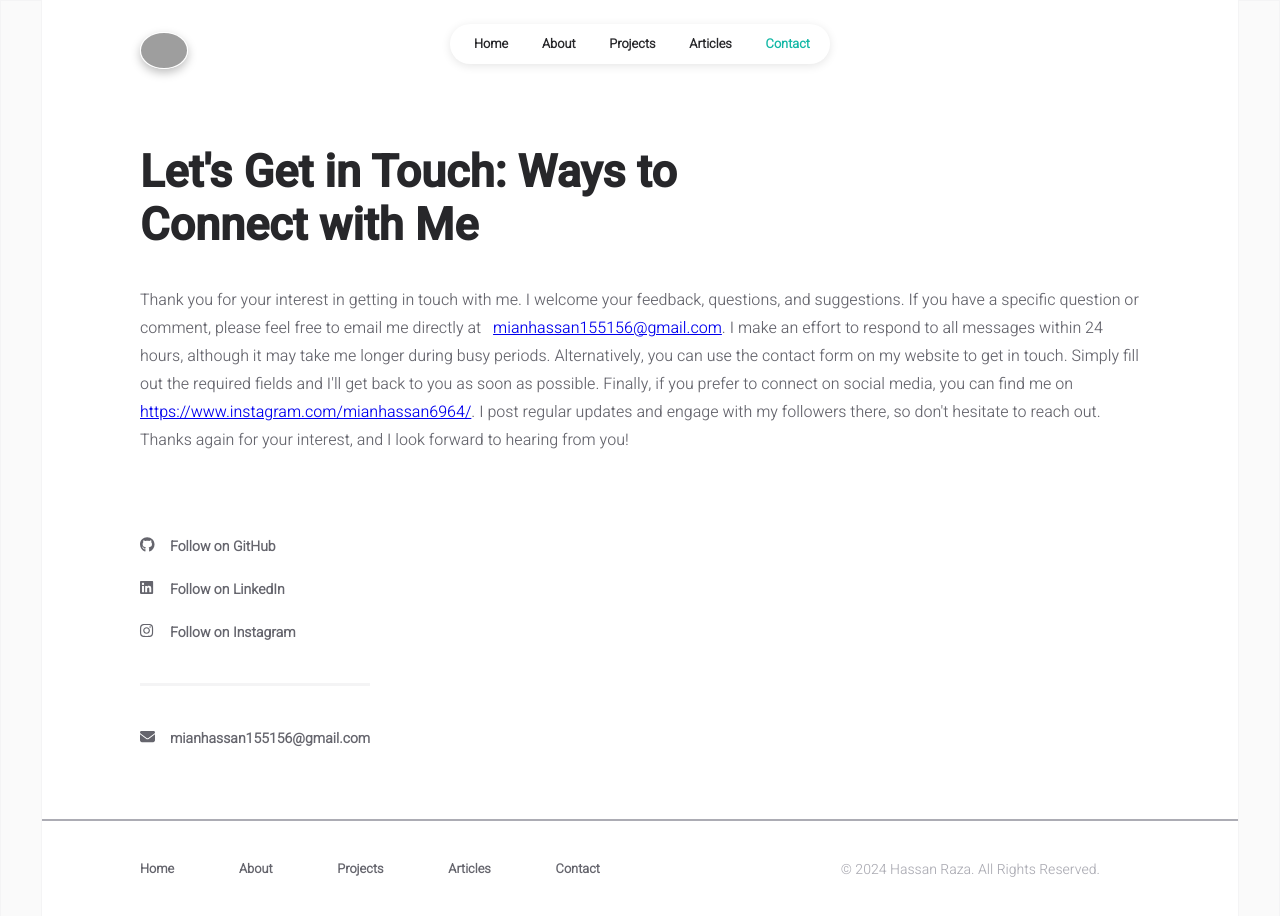
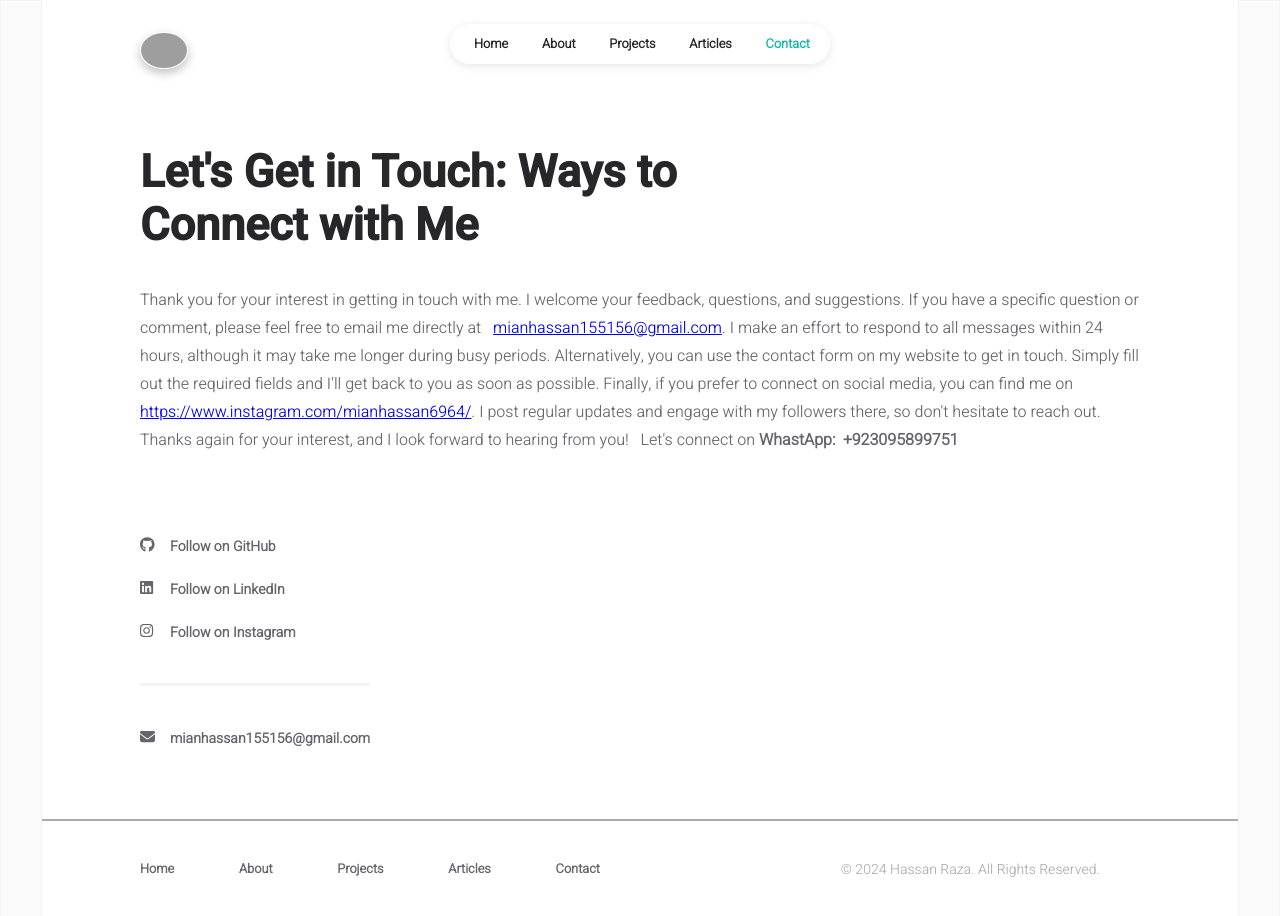
Before and after one commit to Hassan3322751/My-Portfolio, a React (Create React App) app: page /contact in a window 1280 px wide. Shown: the top 916 px of the page. Built offline with nearby package versions, Linux system fonts and the light colour scheme; grey boxes are pictures that could not be loaded.

Commit message:
contact added

```diff
--- a/src/pages/contact.jsx
+++ b/src/pages/contact.jsx
@@ -57,7 +57,8 @@ const Contact = () => {
 							periods. Alternatively, you can use the contact form
 							on my website to get in touch. Simply fill out the
 							required fields and I'll get back to you as soon as
-							possible. Finally, if you prefer to connect on
+							possible.
+							Finally, if you prefer to connect on
 							social media, you can find me on{" "}
 							<a
 								href={INFO.socials.instagram}
@@ -70,6 +71,13 @@ const Contact = () => {
 							followers there, so don't hesitate to reach out.
 							Thanks again for your interest, and I look forward
 							to hearing from you!
+							&nbsp;{" "}
+							Let's connect on <b>WhastApp:</b>
+							&nbsp;{" "}
+							<b>
+								+923095899751
+							</b>
+							&nbsp;{" "}
 						</div>
 					</div>
 
```
